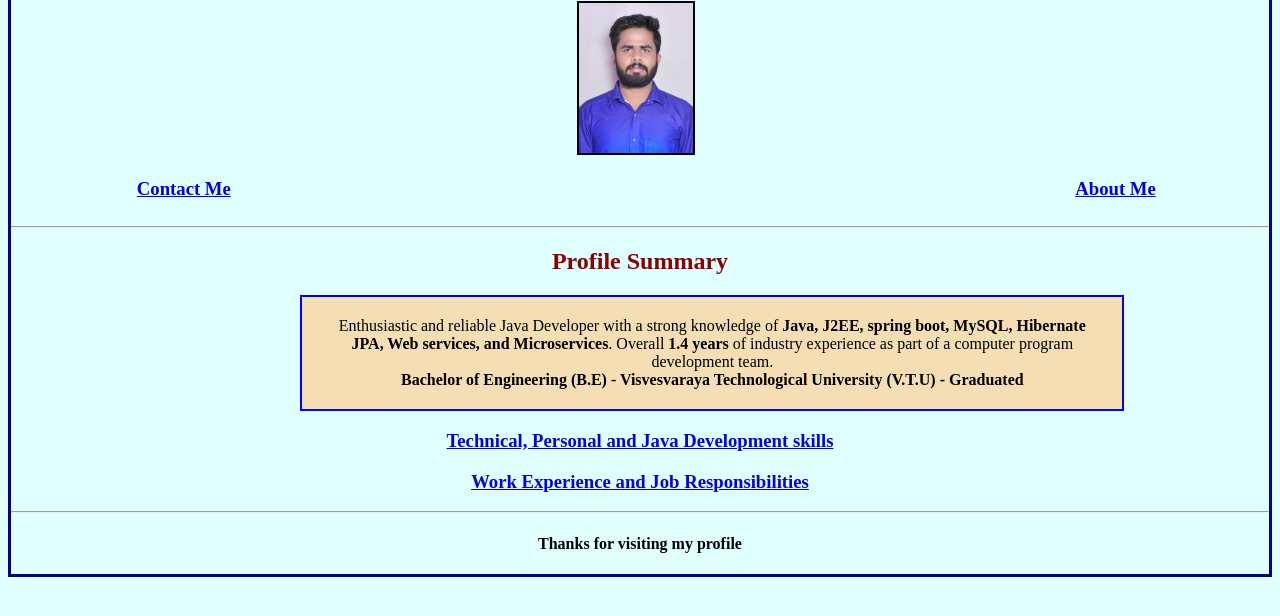
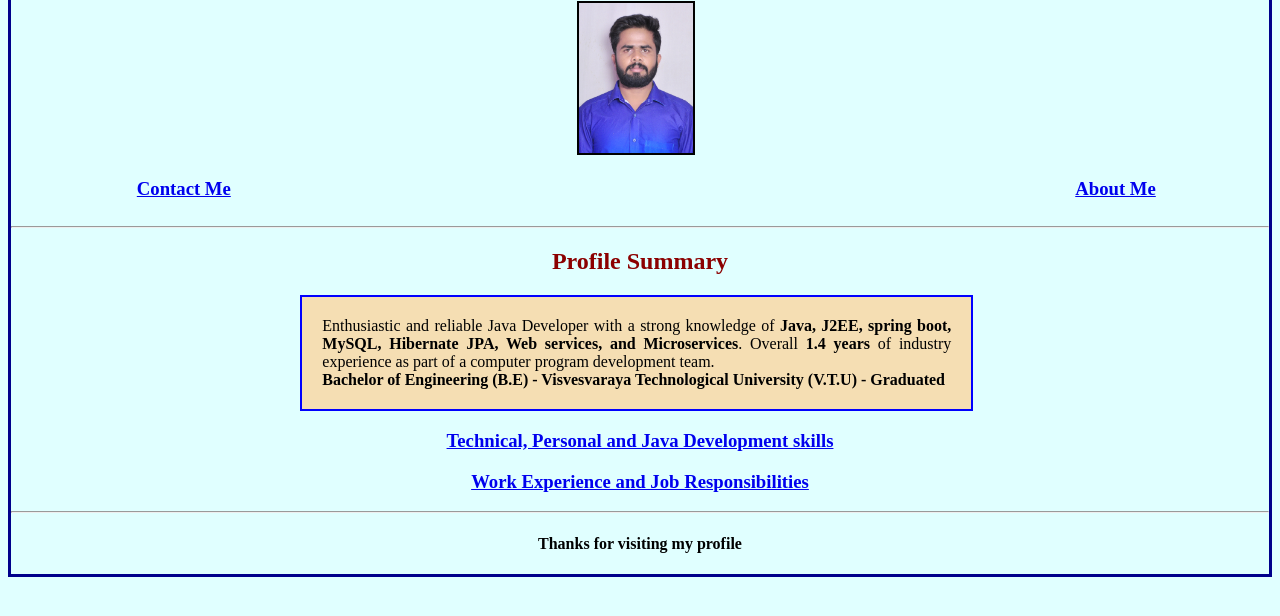
Before and after one commit to SathishaNJ7/Resume, a plain HTML site: page index.html in a window 1280 px wide. Shown: the part 90-706 px from the top of the page. Drawn offline with Linux system fonts and the light colour scheme.

Commit message:
Update style.css

```diff
--- a/style.css
+++ b/style.css
@@ -57,7 +57,7 @@ border: 2px solid blue;
     }
 .abt{
     height: 65%;
-    width: 45%%;
+    width: 45%;
     padding: 20px;
     background-color:tomato;
     border: 2px solid blue;
@@ -66,13 +66,13 @@ border: 2px solid blue;
     text-align:justify;
     }
 #profileEdu{
-    height: 70%;
-    width: 62%;
-    padding: 10px;
+    height: 75%;
+    width: 50%;
+    padding: 20px;
     background-color:wheat;
     border: 2px solid blue;
     margin-left: 23%;
-    text-align: center;
+    text-align: justify;
     padding: 20px;
 }
 h3{
```
